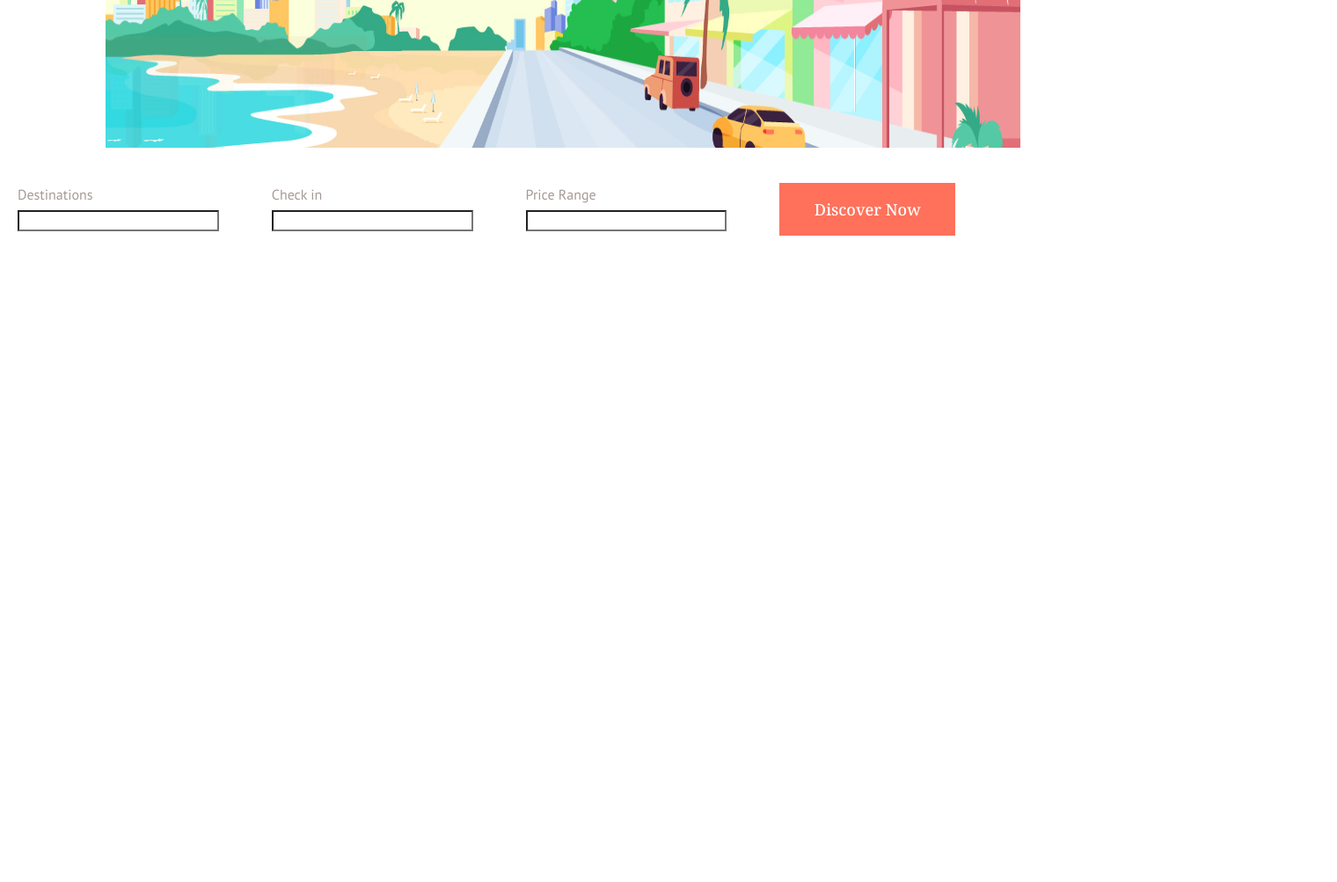
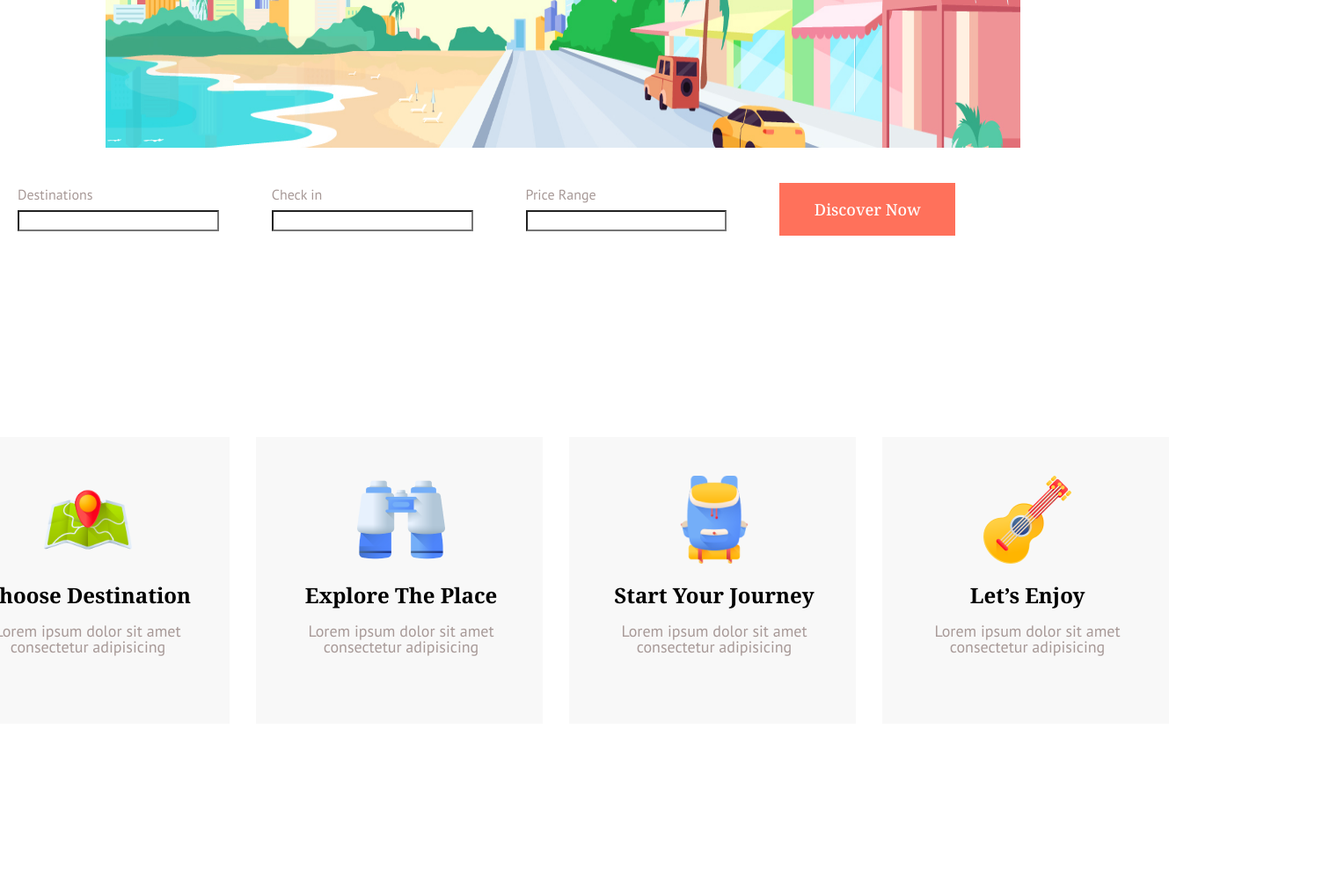
Before and after one commit to VladBr16/Travel_firma_prj, a plain HTML site: page index.html in a window 1280 px wide. Shown: the part 868-1871 px from the top of the page at 88% size, 1520 px wide, since content can reach past the window. Before the commit the page ends 1190 px from the top, so only its background shows below. Drawn offline with Linux system fonts and the light colour scheme.

Commit message:
added second section with pointer effects in the card

```diff
--- a/css/main.css
+++ b/css/main.css
@@ -1,3 +1,4 @@
 @import "reset.css";
 @import "./header/header.css";
 @import "./main_sections/first_section/first_section.css";
+@import "./main_sections/second_section/second_section.css";
--- a/css/main_sections/first_section/first_section.css
+++ b/css/main_sections/first_section/first_section.css
@@ -3,7 +3,7 @@
   box-sizing:border-box;
 }
 .main_section{
-  width:100%;
+  /* width:100%; */
   height:1070px;
   display: flex;
   justify-content: center;
--- /dev/null
+++ b/css/main_sections/second_section/second_section.css
@@ -0,0 +1,58 @@
+.second{
+  display:flex;
+  justify-content: center;
+}
+.second_section{
+  padding:175px 151px 180px 135px;
+
+
+}
+
+.second_section_container{
+  display: flex;
+  justify-content: space-between;
+  align-items: center;
+
+  width:1394px;
+  height:326px;
+}
+
+.card{
+  background-color: #F8F8F8;
+  width: 326px;
+  height: 326px;
+  box-sizing: border-box;
+}
+.card:hover{
+  background-color: #FFFFFF;
+  cursor: pointer;
+  box-shadow: 0px 0px 15px rgb(153, 151, 151, 0.3);
+}
+.card_width{
+  padding:44px 36px 60px 40px;
+  display: flex;
+  flex-direction: column;
+  align-items: center;
+  justify-content: center;
+}
+.card_img{
+  width: 100px;
+}
+.card_text{
+  text-align: center;
+  width: 250px;
+  height: 98px;
+}
+.card_h3_text{
+  font-family: Noto Serif;
+  font-size: 24px;
+  font-weight: bold;
+
+  margin-top:24px;
+}
+.card_p_text{
+  font-family:"PT Sans", sans;
+  font-size: 18px;
+  margin-top: 20px;
+  color:#A79997;
+}
--- a/index.html
+++ b/index.html
@@ -73,6 +73,57 @@
 
       </div>
     </section>
+    <div class="second">
+        <div class="second_section">
+          <div class="second_section_container">
+            <div class="card">
+              <div class="card_width">
+                <div class="card_img">
+                  <img src="./image/card.png" alt="map">
+                </div>
+                <div class="card_text">
+                  <h3 class="card_h3_text">Choose Destination</h3>
+                  <p class="card_p_text">Lorem ipsum dolor sit amet consectetur adipisicing </p>
+                </div>
+              </div>
+            </div>
+            <div class="card">
+              <div class="card_width">
+                <div class="card_img">
+                  <img src="./image/binocular.png" alt="map">
+                </div>
+                <div class="card_text">
+                  <h3 class="card_h3_text">Explore The Place</h3>
+                  <p class="card_p_text">Lorem ipsum dolor sit amet consectetur adipisicing </p>
+                </div>
+              </div>
+            </div>
+            <div class="card">
+              <div class="card_width">
+                <div class="card_img">
+                  <img src="./image/backpack.png" alt="map">
+                </div>
+                <div class="card_text">
+                  <h3 class="card_h3_text">Start Your Journey</h3>
+                  <p class="card_p_text">Lorem ipsum dolor sit amet consectetur adipisicing </p>
+                </div>
+              </div>
+            </div>
+            <div class="card">
+              <div class="card_width">
+                <div class="card_img">
+                  <img src="./image/ukelele.png" alt="map">
+                </div>
+                <div class="card_text">
+                  <h3 class="card_h3_text">Let’s Enjoy</h3>
+                  <p class="card_p_text">Lorem ipsum dolor sit amet consectetur adipisicing </p>
+                </div>
+              </div>
+            </div>
+          </div>
+        </div>
+    </div>
+    </section>
 
   </main>
   <footer>
```
Also changed, not shown: image/backpack.png (added), image/binocular.png (added), image/card.png (added), image/ukelele.png (added).
